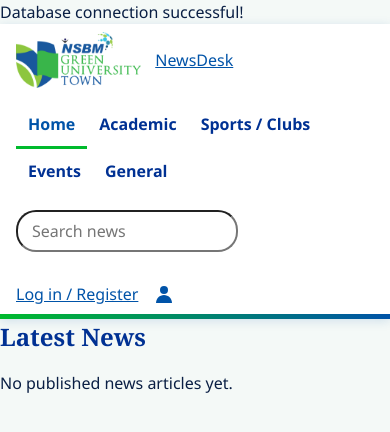
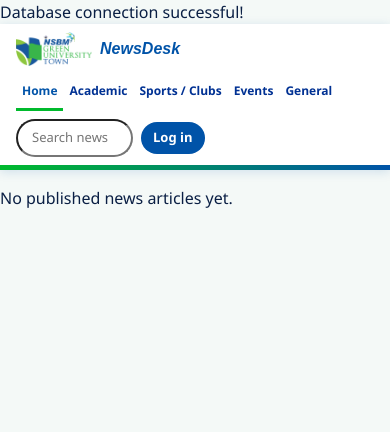
Before and after one commit to vihandu-wan/newsdesk, a PHP site: page / in a window 390 px wide. Shown: the top 432 px of the page. Run offline with PHP 8.4, Linux system fonts and the light colour scheme; data comes from the database, SQL or seed files in the repository; data that the repository does not hold is empty.

Commit message:
Make header responsive for smaller screens

```diff
--- a/assets/style.css
+++ b/assets/style.css
@@ -18,8 +18,11 @@ header {background:#ffffff; position:sticky; top:0; z-index: 5;
 }
 
 .bar{
-    max-width: 1200px; margin: 0 auto;padding:8px 16px;
-    display: flex; align-items: center; gap:14px; flex-wrap:wrap;
+    max-width: 1200px;
+     margin: 0 auto;
+     padding:8px 16px;
+    display: flex;
+    align-items: center; gap:14px; flex-wrap:wrap;
 }
 
 .logo {
@@ -30,12 +33,54 @@ nav {
     flex: 1 1 auto; display: flex; flex-wrap: wrap;
  }
 nav a {
-     color: #003193; font-weight: 600; padding: 10px 12px; text-decoration: none; border-bottom: 3px solid transparent;
+     color: #003193;
+     font-weight: 600;
+     padding: 10px 12px;
+     text-decoration: none;
+     border-bottom: 3px solid transparent;
      }
 nav a:hover { color: #009658; }
 
 nav a.on { color: #0053a8; border-color: #00ba2d; }
 
 .search {
-    width: 190px; border-radius: 20px; padding: 7px 14px;
+    width: 190px;
+    border-radius: 20px;
+    padding: 7px 14px;
+    display:block;
 }
+
+.search-form { margin:0;}
+
+.brand {
+    font-family:Arial, Helvetica, sans-serif;
+    font-size: 24px;
+    font-weight: bold;
+    font-style: italic;
+    text-decoration: none;
+}
+.brand:hover {color:#00ba2d;}
+
+.login{
+    background:#0053a8;
+    color:#ffffff;
+    padding:8px 16px;
+    font-weight:bold;
+    text-decoration: none;
+    border-radius: 20px;
+}
+.login:hover {color:#00ba2d;}
+
+
+@media (max-width: 1000px) {
+    .bar {flex-wrap: nowrap; gap: 8px;}
+    .logo {height: 34px;}
+    .brand{font-size:16px;}
+    nav {flex-wrap:nowrap;}
+    nav a {font-size: 12px; padding: 8px 6px;}
+    .search {font-size:13px; width: 85px;}
+    .login {font-size:13px; padding: 6px 12px;}
+}
+@media (max-width: 560px){
+    .bar{flex-wrap:wrap;}
+}
--- a/index.php
+++ b/index.php
@@ -42,19 +42,11 @@ $articles = $stmt->fetchAll(PDO::FETCH_ASSOC);
                 <form class="search-form" action="search.php" method="get">
                     <input class="search" name="q" placeholder="Search news">
                 </form>
-
-                <a class="btn outline small" href="auth/login.php">Log in / Register</a>
-                <a class="avatar-btn guest" href="auth/login.php" title="Log in">
-                    <svg viewBox="0 0 24 24" width="24" height="24" fill="currentColor" aria-hidden="true">
-                        <circle cx="12" cy="8" r="4"></circle>
-                        <path d="M4 21c0-4.4 3.6-8 8-8s8 3.6 8 8z"></path>
-                    </svg>
-                </a>
+               <a class="login" href="auth/login.php">Log in</a>
             </div>
         </header>
 
         <main>
-            <h2>Latest News</h2>
 
             <?php if (count($articles) === 0): ?>
                 <p>No published news articles yet.</p>
```
